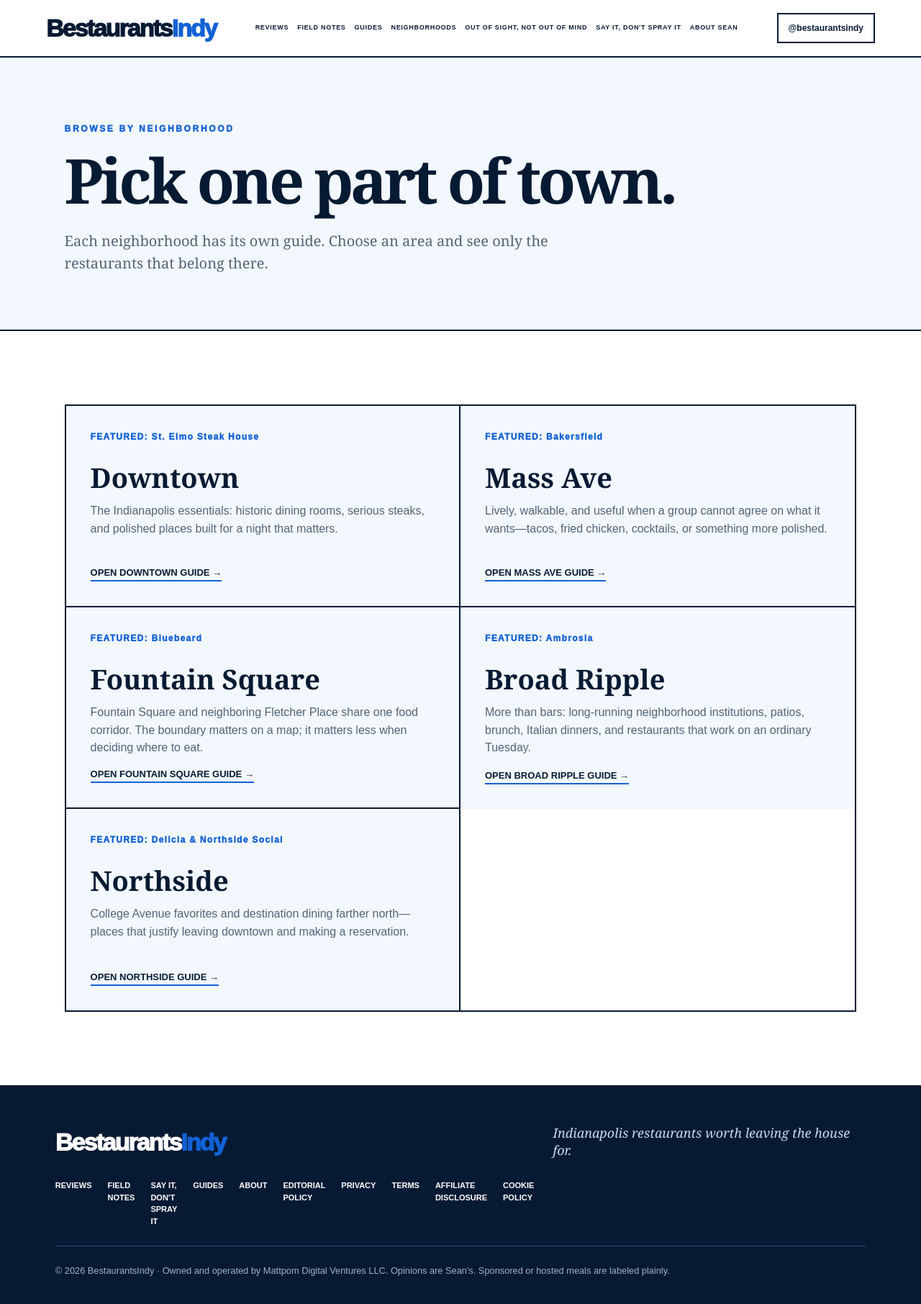
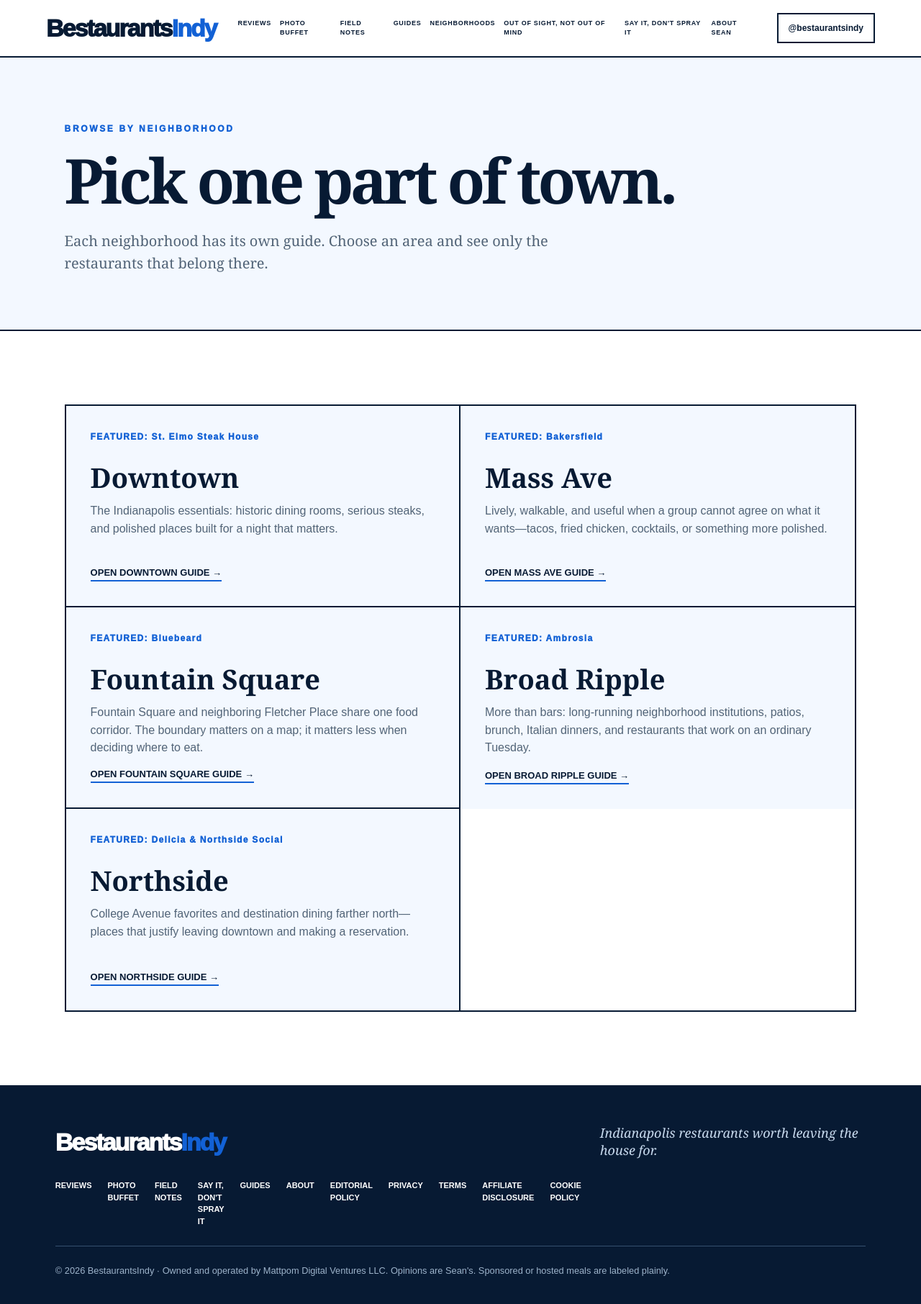
Before and after one commit to mattpom/bestaurantsindy, a Next.js app: page /neighborhoods in a window 1280 px wide. Shown: the top 1812 px of the page at 72% size. Built offline with nearby package versions, Linux system fonts and the light colour scheme.

Commit message:
Add Photo Buffet to site navigation

```diff
--- a/components/SiteChrome.tsx
+++ b/components/SiteChrome.tsx
@@ -3,10 +3,10 @@ import Link from "next/link";
 export function SiteHeader(){
   return <header>
     <Link className="logo" href="/">Bestaurants<span>Indy</span></Link>
-    <nav><a href="/reviews">Reviews</a><a href="/field-notes">Field Notes</a><a href="/guides">Guides</a><a href="/neighborhoods">Neighborhoods</a><a href="/out-of-sight-not-out-of-mind">Out of Sight, Not Out of Mind</a><a href="/say-it-dont-spray-it">Say It, Don&apos;t Spray It</a><a href="/about">About Sean</a></nav>
+    <nav><a href="/reviews">Reviews</a><a href="/photo-buffet">Photo Buffet</a><a href="/field-notes">Field Notes</a><a href="/guides">Guides</a><a href="/neighborhoods">Neighborhoods</a><a href="/out-of-sight-not-out-of-mind">Out of Sight, Not Out of Mind</a><a href="/say-it-dont-spray-it">Say It, Don&apos;t Spray It</a><a href="/about">About Sean</a></nav>
     <a className="ig" href="https://www.instagram.com/bestaurantsindy/" target="_blank" rel="noreferrer">@bestaurantsindy</a>
   </header>
 }
 export function SiteFooter(){
-  return <footer><Link className="logo" href="/">Bestaurants<span>Indy</span></Link><p>Indianapolis restaurants worth leaving the house for.</p><div><a href="/reviews">Reviews</a><a href="/field-notes">Field Notes</a><a href="/say-it-dont-spray-it">Say It, Don&apos;t Spray It</a><a href="/guides">Guides</a><a href="/about">About</a><a href="/editorial-policy">Editorial policy</a><a href="/privacy">Privacy</a><a href="/terms">Terms</a><a href="/affiliate-disclosure">Affiliate disclosure</a><a href="/cookie-policy">Cookie policy</a></div><small>© 2026 BestaurantsIndy · Owned and operated by Mattpom Digital Ventures LLC. Opinions are Sean&apos;s. Sponsored or hosted meals are labeled plainly.</small></footer>
+  return <footer><Link className="logo" href="/">Bestaurants<span>Indy</span></Link><p>Indianapolis restaurants worth leaving the house for.</p><div><a href="/reviews">Reviews</a><a href="/photo-buffet">Photo Buffet</a><a href="/field-notes">Field Notes</a><a href="/say-it-dont-spray-it">Say It, Don&apos;t Spray It</a><a href="/guides">Guides</a><a href="/about">About</a><a href="/editorial-policy">Editorial policy</a><a href="/privacy">Privacy</a><a href="/terms">Terms</a><a href="/affiliate-disclosure">Affiliate disclosure</a><a href="/cookie-policy">Cookie policy</a></div><small>© 2026 BestaurantsIndy · Owned and operated by Mattpom Digital Ventures LLC. Opinions are Sean&apos;s. Sponsored or hosted meals are labeled plainly.</small></footer>
 }
```
